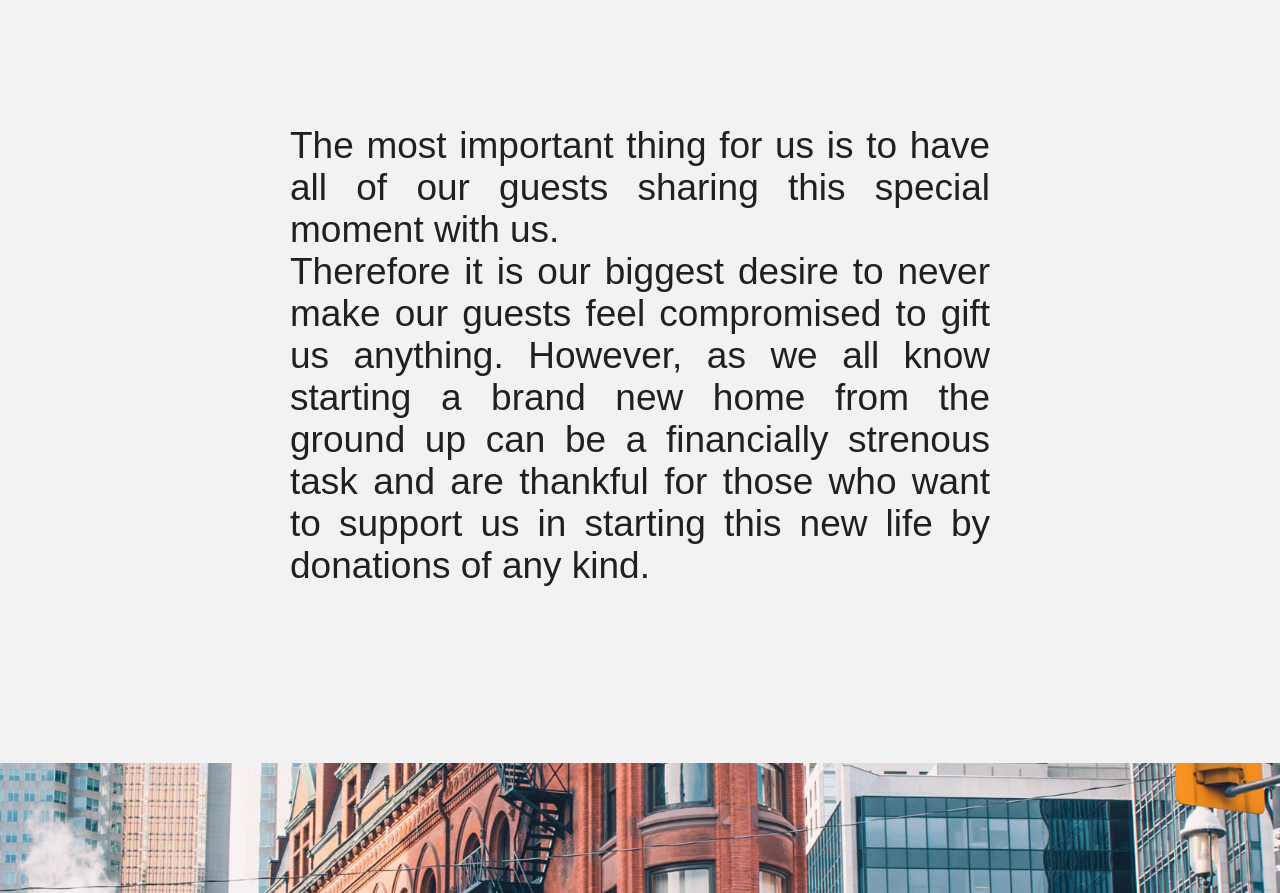
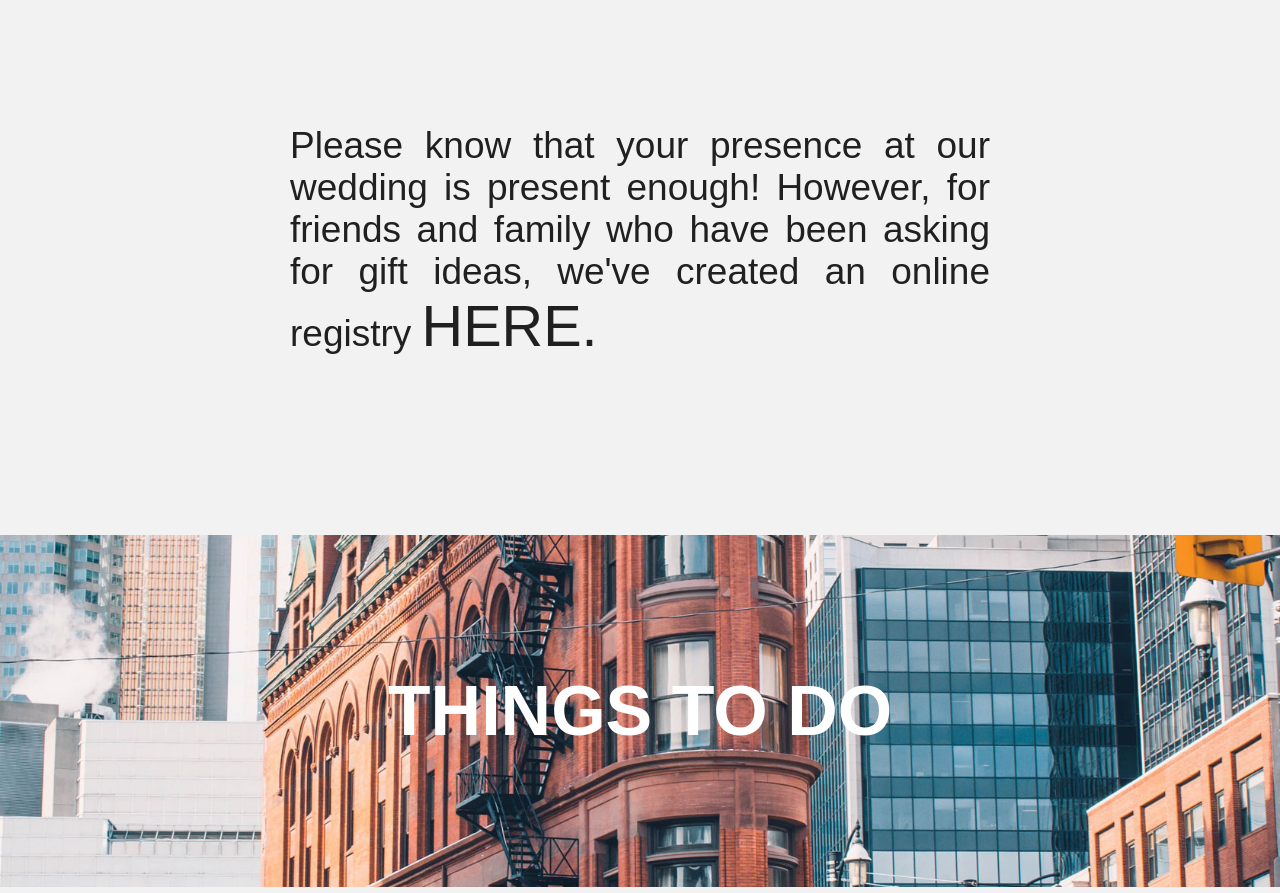
Before and after one commit to yodarango/rangeledamiracle, a website: page public/moreinfo.html in a window 1280 px wide. Shown: the part 4133-5026 px from the top of the page. Drawn offline with Linux system fonts and the light colour scheme; no server answers; a web font is replaced by a local one.

Commit message:
Version 2.0.2 added resgistry details

```diff
--- a/public/moreinfo.html
+++ b/public/moreinfo.html
@@ -71,10 +71,9 @@ More specific details are yet to come as the date approaches!
 
   <h1 id = "more-info-sections-3" class="more-info-sections">REGISTRY</h1>
   <p id="storyBrideGroomP-Moreinfo3" class="storyBrideGroomP storyBrideGroomP-Moreinfo" >
-    The most important thing for us is to have all of our guests sharing this special moment with us.
-    <br>
-    Therefore it is our biggest desire to never make our guests feel compromised to gift us anything. However, as we all know starting a brand new home from the ground up can be a financially strenous task and
-    are thankful for those who want to support us in starting this new life by donations of any kind.
+
+
+   Please know that your presence at our wedding is present enough! However, for friends and family who have been asking for gift ideas, we've created an online registry <a href="https://www.myregistry.com/wedding-registry/alayna-miracle-and-daniel-rangel-middlesboro-kentucky/2784833">HERE.</a>
   </p>
 
   <h1 id = "more-info-sections-4" class="more-info-sections" >THINGS TO DO</h1>
```
